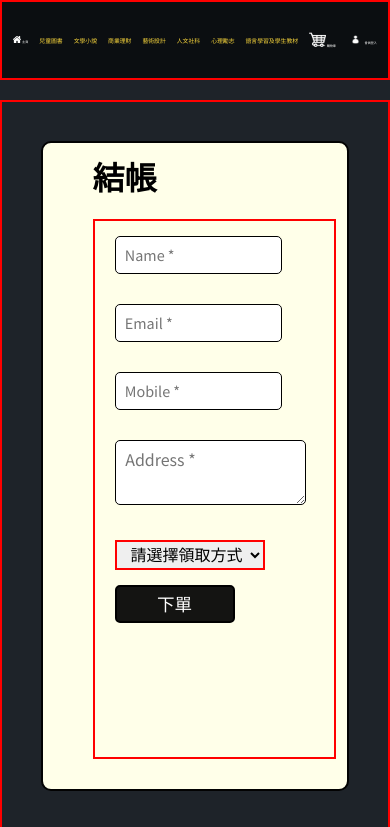
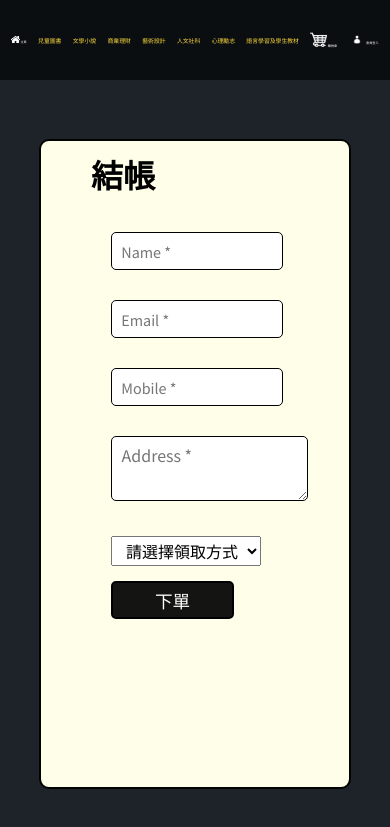
Before and after one commit to fung673/nextjs-bookshop, a Next.js app: page /checkout in a window 390 px wide. Shown: the top 827 px of the page. Built offline with nearby package versions, Linux system fonts and the light colour scheme; no server answers.

Commit message:
responsive

```diff
--- a/styles/checkout.module.css
+++ b/styles/checkout.module.css
@@ -5,7 +5,6 @@
  display: flex;
  margin: 0;
  padding: 0;
- border: 2px solid red;
 }
 
 
@@ -80,7 +79,6 @@
 }
 
 .select {
- border: 2px solid red;
  display: flex;
  align-items: center;
  font-family: "Noto Sans TC";
@@ -207,7 +205,6 @@
 }
 
 .bookName {
- border: 2px solid red;
  max-width: 18vw;
  font-size: 1vw;
 }
@@ -242,7 +239,6 @@
 }
 
 .header2Left {
- border: 2px solid red;
  margin-left: 5px;
  width: 5vw;
  font-size: 0.8rem;
@@ -271,7 +267,6 @@
   display: flex;
   margin: 0;
   padding: 0;
-  border: 2px solid red;
   flex-direction: column;
  }
 }
@@ -280,7 +275,7 @@
 @media (max-width: 500px) {
 
  .list {
-  border: 2px solid red;
+
   margin: 10px 50px;
   width: 80%;
   height: 64vh;
--- a/styles/globals.css
+++ b/styles/globals.css
@@ -139,7 +139,6 @@ a {
 
 
 .BookPage {
-  border: 2px solid red;
   font-size: 2rem;
   display: flex;
   flex-direction: row;
@@ -172,7 +171,6 @@ a {
 }
 
 .BookPage .mid .bookname {
-  border: 2px solid red;
   display: flex;
   font-size: 2vw;
   font-weight: bold;
@@ -284,7 +282,6 @@ a {
   }
 
   .header-container {
-    border: 2px solid red;
     list-style-type: none;
     height: 80px;
     display: flex;
```
